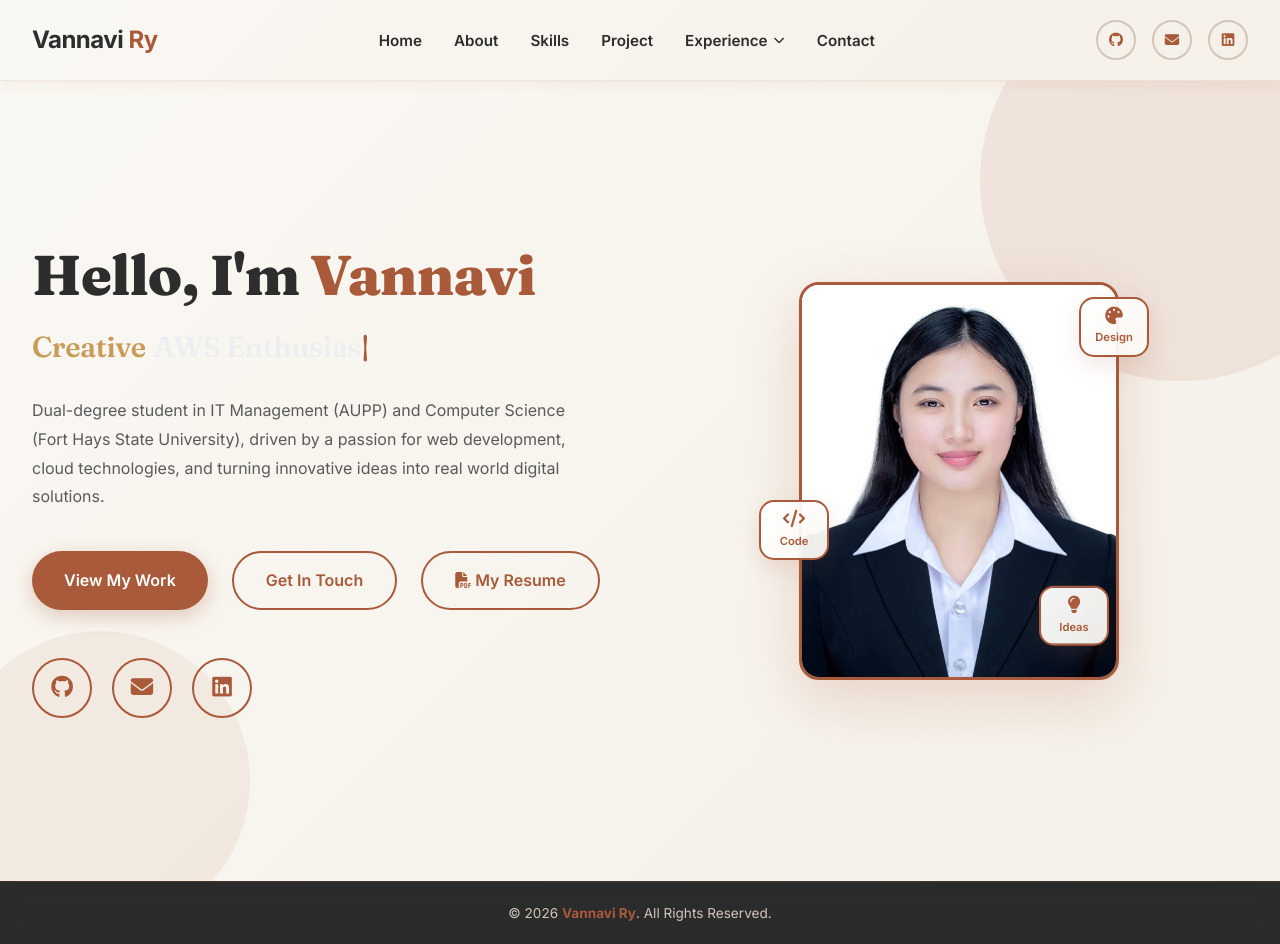
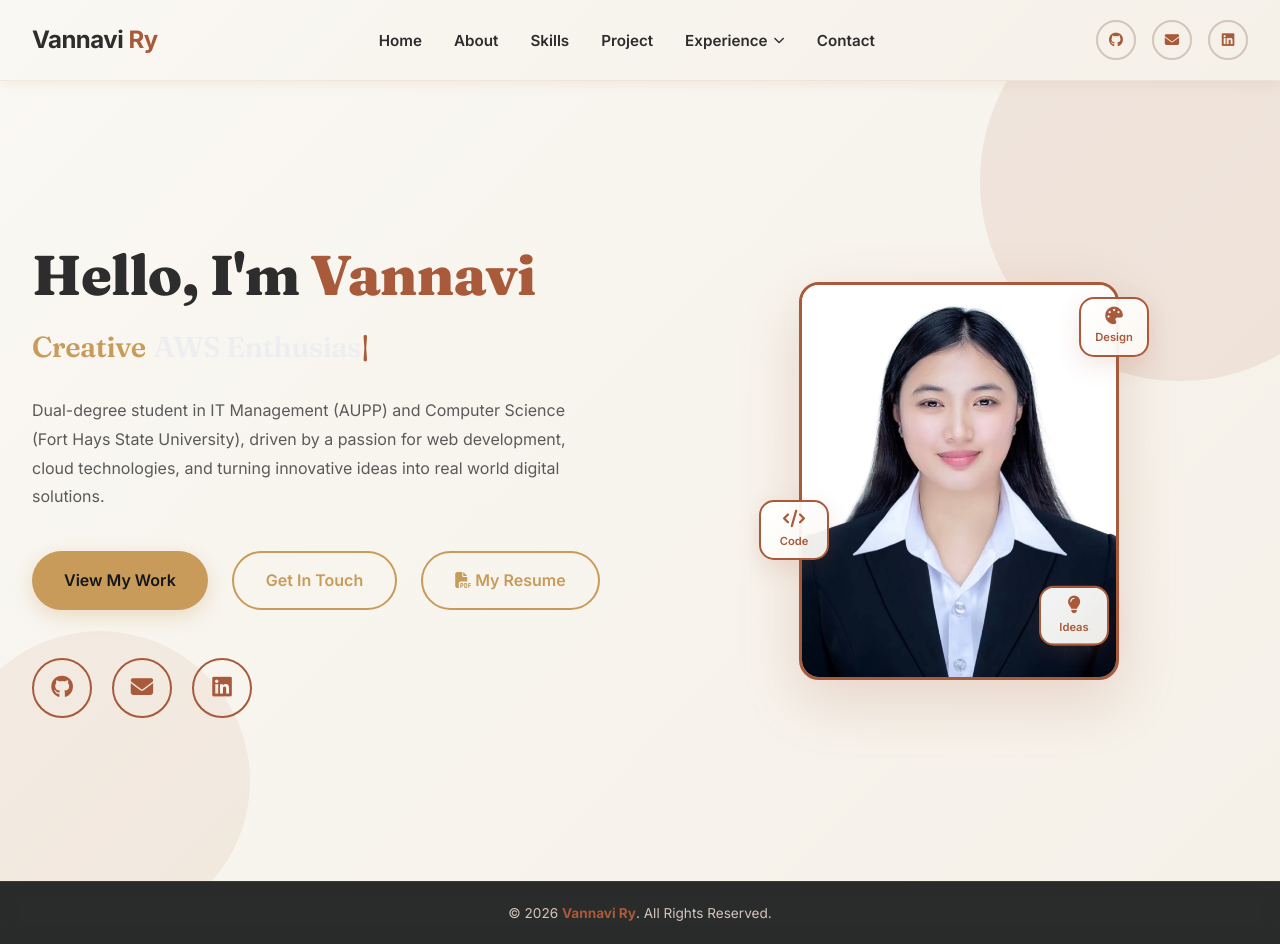
Before and after one commit to ryvannavi/vannavi-portfolio, a React (Vite) app: page / in a window 1280 px wide. Built offline with nearby package versions, Linux system fonts and the light colour scheme.

Commit message:
Update App.css

```diff
--- a/src/App.css
+++ b/src/App.css
@@ -9,9 +9,9 @@ html {
 }
 
 body {
-  font-family: 'Poppins', 'Roboto', sans-serif;
-  color: #2d2d2d;
-  background: #faf8f3;
+  font-family: var(--font-body);
+  color: var(--text);
+  background: var(--bg);
   overflow-x: hidden;
 }
 
@@ -99,33 +99,33 @@ section {
 }
 
 .btn-primary {
-  background: #a85a3a;
-  color: white;
-  box-shadow: 0 6px 20px rgba(168, 90, 58, 0.3);
+  background: var(--accent);
+  color: var(--on-accent);
+  box-shadow: 0 6px 20px rgba(var(--accent-rgb), 0.3);
 }
 
 .btn-primary:hover {
-  background: #8b4a2e;
+  background: var(--accent-dark);
   transform: translateY(-3px);
-  box-shadow: 0 10px 30px rgba(168, 90, 58, 0.4);
+  box-shadow: 0 10px 30px rgba(var(--accent-rgb), 0.4);
 }
 
 .btn-outline {
   background: transparent;
-  color: #a85a3a;
-  border: 2px solid #a85a3a;
+  color: var(--accent);
+  border: 2px solid var(--accent);
 }
 
 .btn-outline:hover {
-  background: #a85a3a;
-  color: white;
+  background: var(--accent);
+  color: var(--on-accent);
   transform: translateY(-3px);
-  box-shadow: 0 6px 20px rgba(168, 90, 58, 0.3);
+  box-shadow: 0 6px 20px rgba(var(--accent-rgb), 0.3);
 }
 
 .btn:focus-visible,
 a:focus-visible,
 button:focus-visible {
-  outline: 3px solid rgba(168, 90, 58, 0.45);
+  outline: 3px solid rgba(var(--accent-rgb), 0.45);
   outline-offset: 3px;
 }
```
